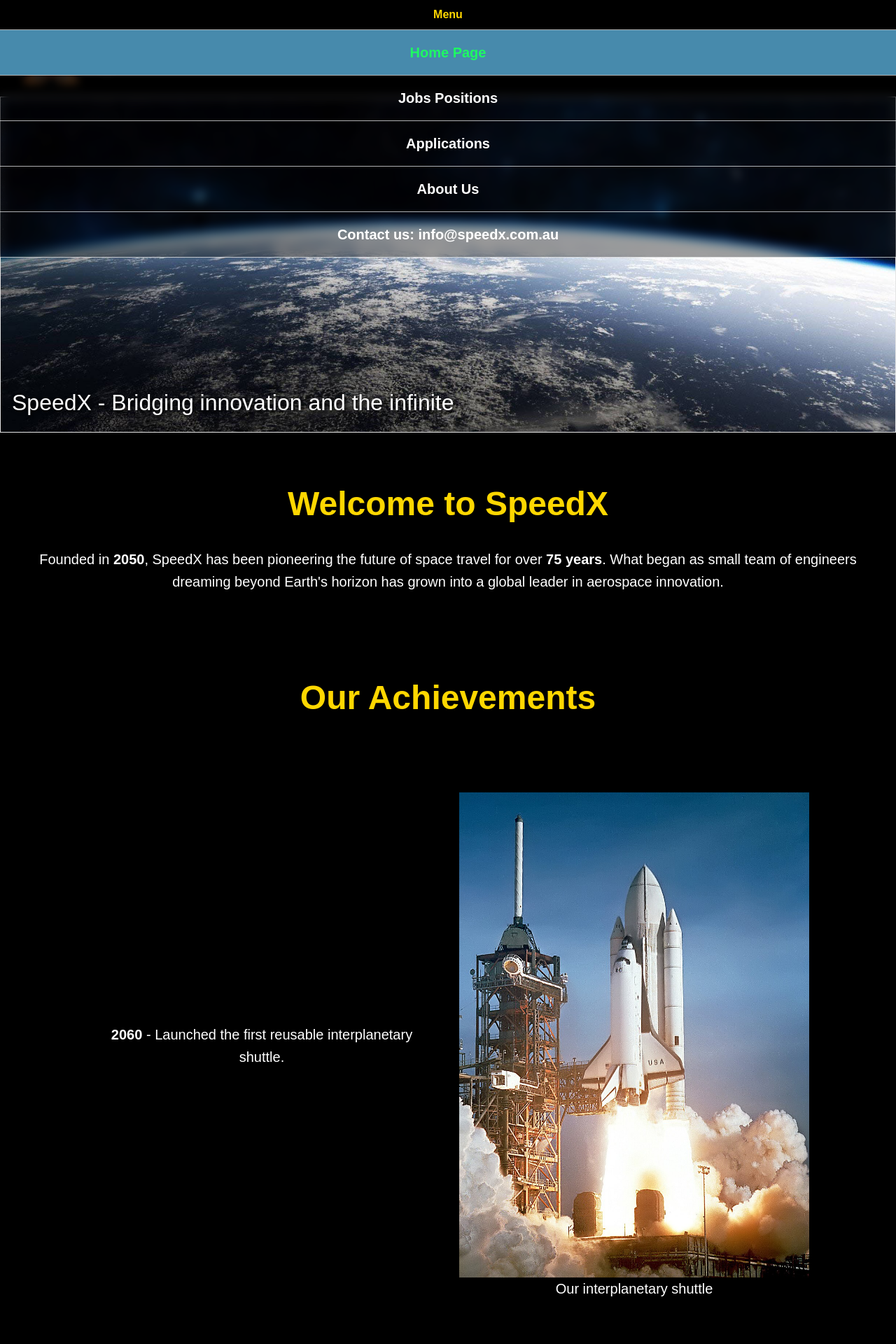
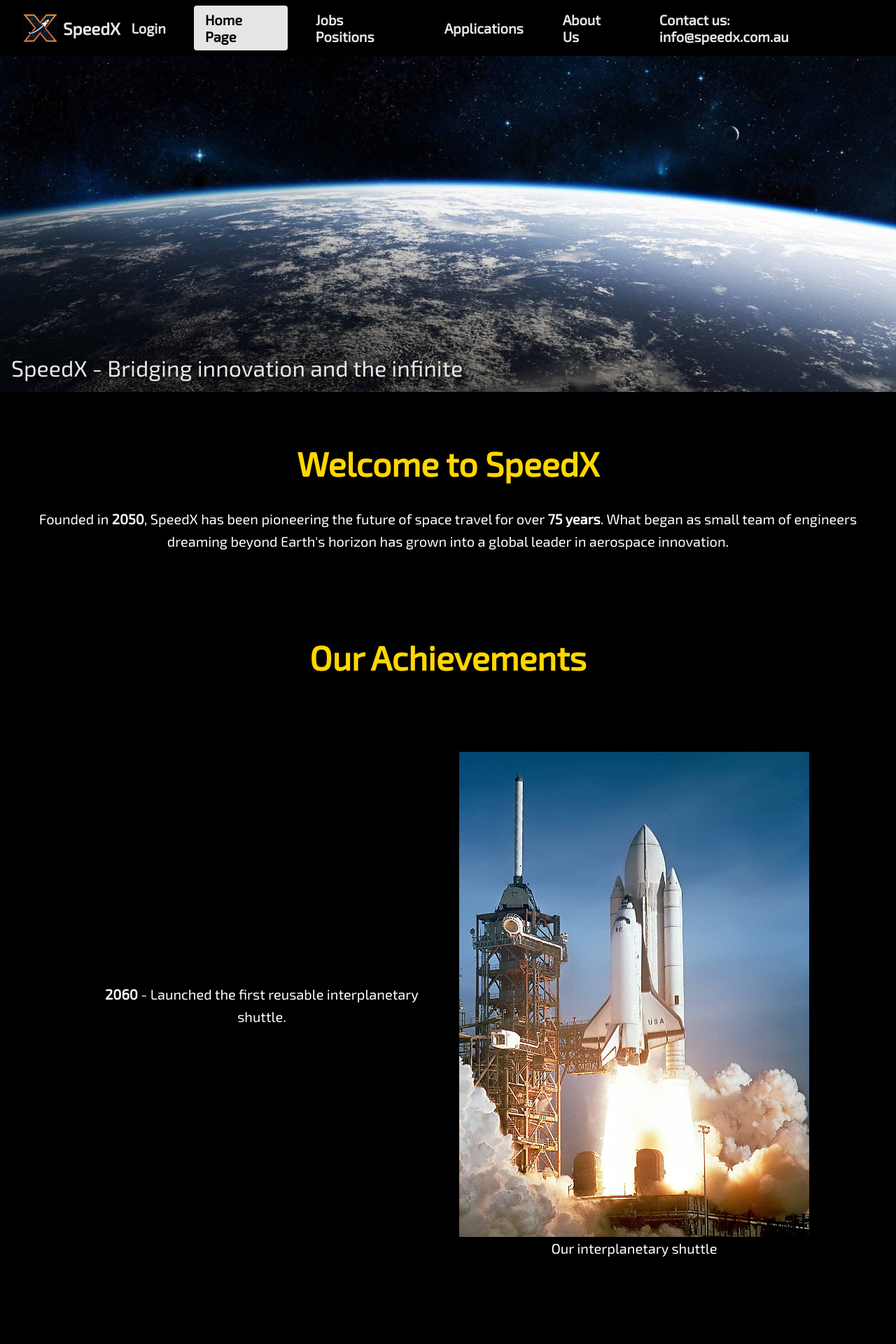
Before and after one commit to bibibilatoi/project2, a PHP site: page / in a window 1280 px wide. Shown: the top 1920 px of the page at 70% size. Run offline with PHP 8.4, Linux system fonts and the light colour scheme.

Commit message:
fix many small bugs on the login.php

```diff
--- /dev/null
+++ b/header.inc
@@ -0,0 +1,16 @@
+
+<header>
+    <div id="topbar-container">
+        <div id="logo">
+            <img src="images/speedx_logo.png" height="50" width="50" alt="SpeedX logo">
+            <p>SpeedX</p>
+        </div>
+
+        <?php include("nav.inc") ?>
+    </div>
+
+
+    <section id="banner">
+        <p>SpeedX - Bridging innovation and the infinite</p>
+    </section>
+</header>
--- a/index.php
+++ b/index.php
@@ -1,22 +1,23 @@
 <!DOCTYPE html>
 <html lang="en">
-    <?php include("head.inc") ?>
+    <head>
+        <meta charset="utf-8">
+        <meta name="description" content="Do you want to work in a company that not only pays you well but also helps you grow. Well, welcome to SpeedX - the best IT and tech company in the universe">
+        <meta name="keywords" content="HTML5, tags">
+        <meta name="author" content="a group of students">
+        <link rel="stylesheet" href="https://fonts.googleapis.com/css?family=Exo+2">
 
-    <body id="index-body">
-        <header>
-            <?php include("nav.inc") ?>
+        <link href="styles/common_styles.css" rel="stylesheet">
+        <link href="styles/index_styles.css" rel="stylesheet">
 
-            <div id="logo">
-                <img src="images/speedx_logo.png" height="80" width="80" alt="speedX logo">
-                <p>SpeedX</p>
-            </div>
+        <title>Home Page</title>
+    </head>
 
-            <section id="banner">
-                <p>SpeedX - Bridging innovation and the infinite</p>
-            </section>
-        </header>
+    <body>
 
-        <main>
+        <?php include("header.inc") ?>
+
+        <main id="index-main">
             <section id="index-intro">
                 <h1>Welcome to SpeedX</h1>
                 <p>
--- a/manage_process.php
+++ b/manage_process.php
@@ -17,7 +17,7 @@ if(isset($_POST['login'])){
             exit();
         }
     }
-    $_SESSION['login_error'] = 'Incorrect username or password';
+    $_SESSION['login_error'] = 'Incorrect username or password!';
     header("Location: login.php");
     exit();
 }
--- a/nav.inc
+++ b/nav.inc
@@ -1,6 +1,7 @@
 <?php
 $current_page = basename($_SERVER['PHP_SELF']);
 $pages = [
+  'login.php' => 'Login',
   'index.php' => 'Home Page',
   'jobs.php' => 'Jobs Positions',
   'apply.php' => 'Applications',
@@ -8,8 +9,6 @@ $pages = [
 ];
 ?>
 <nav id="nav-menu">
-  <input type="checkbox" id="nav-menu-toggle">
-  <label for="nav-menu-toggle">Menu</label>
   <ul>
   <?php foreach ($pages as $file => $name) : ?>
       <li>
@@ -24,6 +23,6 @@ $pages = [
           ?>
       </li>
   <?php endforeach; ?>
-    <li><a href="mailto:info@speedx.com.au"><strong>Contact us:</strong> info@speedx.com.au</a></li>
+	<li><a href="mailto:info@speedx.com.au"><strong>Contact us:</strong> info@speedx.com.au</a></li>
   </ul>
 </nav>
--- a/styles/common_styles.css
+++ b/styles/common_styles.css
@@ -80,20 +80,54 @@ a:visited {
   color: var(--block-hover-color);
 }
 
-#logo {
-  display: flex;
-  align-items: center;
-  padding-top: 3rem;
-  padding-left: 2rem;
-  padding-bottom: 1rem;
-}
-#logo p {
-  display: block;
-  padding-left: 1rem;
-  font-size: 32px;
-  color: var(--text-basic-color);
+#topbar-container {
+    display: grid;
+    grid-template-columns: auto 1fr; /* logo left, menu right */
+    align-items: center;
+    padding: 0.5rem 2rem;
+    background-color: var(--bg-main-color);
+    color: var(--text-basic-color);
 }
 
+#logo {
+    display: flex;
+    align-items: center;
+}
+
+#logo p {
+    margin-left: 0.5rem;
+    font-size: 1.5rem;
+    font-weight: bold;
+}
+
+#nav-menu ul {
+    list-style: none;
+	display:flex;
+	align-items: center;
+	justify-content: flex-end;
+	gap: 1.5rem;
+}
+
+#nav-menu a {
+    display: block;
+    padding: 0.5rem 1rem;
+    text-decoration: none;
+    color: var(--text-basic-color);
+    font-weight: bold;
+    transition: background-color 0.3s ease-in-out, color 0.1s ease-in;
+    border-radius: 4px;
+
+}
+
+#nav-menu a:not(#current-page):hover {
+    background-color: var(--text-basic-color);
+    color: var(--bg-main-color);
+}
+
+#nav-menu #current-page {
+    background-color: var(--text-basic-color);
+    color: var(--bg-main-color);
+}
 
 #banner {
   position: relative;
@@ -103,7 +137,6 @@ a:visited {
   background-repeat: no-repeat;
   height: 60vh; /* Sets the banner height */
   animation: bannerFade 1.2s ease-out forwards;
-  border: 1px solid var(--text-basic-color)
 }
 @keyframes bannerFade {
   from { opacity: 0; background-position: center top; }
@@ -119,116 +152,6 @@ a:visited {
   text-shadow: 2px 2px 5px rgb(0, 0, 0);
 
 }
-
-
-
-
-
-
-
-
-
-
-/*
-*****************************************
-*****************************************
-
-NAVIGATION MENU CSS
-
-*****************************************
-*****************************************
-*/
-
-#nav-menu {
-  position: fixed;
-  width: 100%;
-  text-align: center;
-  z-index: 10;
-}
-#nav-menu input {
-  display: none;
-}
-#nav-menu label {
-  display: block;
-  background-color: #0000005f;
-  backdrop-filter: blur(7px);
-  border-bottom: 1px solid rgba(255, 255, 255, 0.689);
-  font-weight: bold;
-  cursor: pointer;
-  transition: color 0.3s ease-in-out;
-  transition-delay: 0.1s;
-  padding: 0.5rem;
-
-}
-
-#nav-menu ul {
-  list-style: none;
-
-  background-color: #0000005f;
-  backdrop-filter: blur(7px);
-
-
-
-  /* Start hidden */
-  max-height: 0;
-  overflow: hidden;
-
-
-  transition: max-height 0.3s ease-in-out;
-  transition-delay: 0.1s;
-  z-index: 11;
-}
-
-
-/* show the menu when hovering over p,
-keep showing the menu if hovering ul */
-#nav-menu:hover ul,
-#nav-menu-toggle:checked ~ ul {
-    max-height: 500px;
-}
-
-
-#nav-menu:hover label,
-#nav-menu-toggle:checked ~ label{
-  background-color: #0000005f;
-  backdrop-filter: blur(5px);
-  color: gold;
-  font-weight: bold;
-}
-#nav-menu li {
-  border-bottom: 1px solid rgba(255, 255, 255, 0.689);
-}
-#nav-menu a {
-  display: block;
-  padding: 1rem 0;
-
-  color: inherit;
-  font-weight: bold;
-  text-decoration: none;
-
-  transition: transform 0.3s ease, color 0.3s ease-in-out;
-}
-#nav-menu a:last-child {
-  border-bottom: none;
-}
-
-
-#nav-menu a:hover:not(#current-page) {
-  transform: translateY(-5px);
-  background-color: #23b1d1;
-  color:gold;
-  font-weight: bold;
-
-}
-
-#nav-menu #current-page{
-  background-color: var(--block-hover-color);
-  color: var(--text-selected-color);
-  cursor: default;
-}
-
-
-
 
 
 
--- a/styles/index_styles.css
+++ b/styles/index_styles.css
@@ -5,12 +5,10 @@ Index PAGE CSS - MAIN AND SECTIONS
 */
 
 /* Base body */
-#index-body {
+#index-main {
     background-color: #000000;
     color: #fff;
-    font-family: sans-serif;
     line-height: 1.6;
-
 }
 
 
```
Also changed, not shown: about.php (+13 -14 lines), apply.php (+13 -13 lines), jobs.php (+13 -13 lines), login.php (+17 -5 lines), manage.php (+12 -4 lines), styles/login_styles.css (+20 -1 lines), styles/views_eoi_styles.css (added, +32 -0 lines), views_eoi.php (+12 -2 lines).
